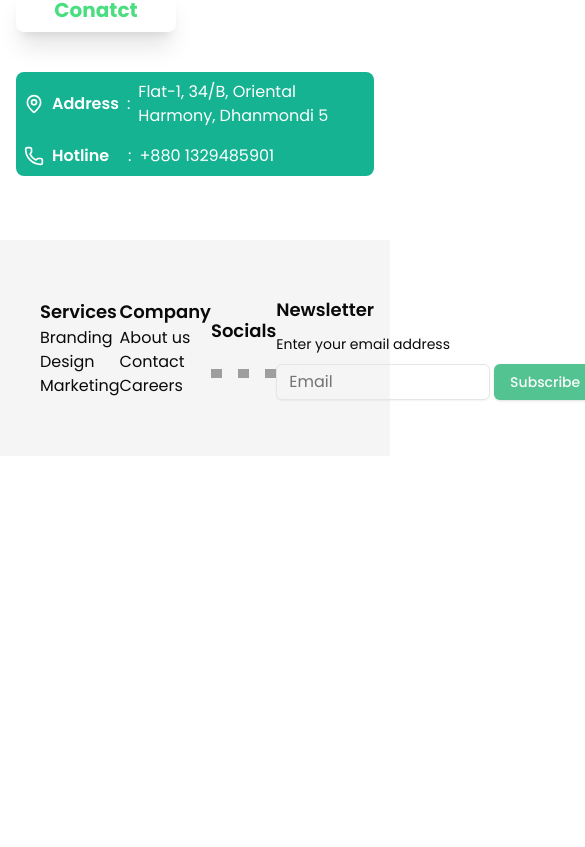
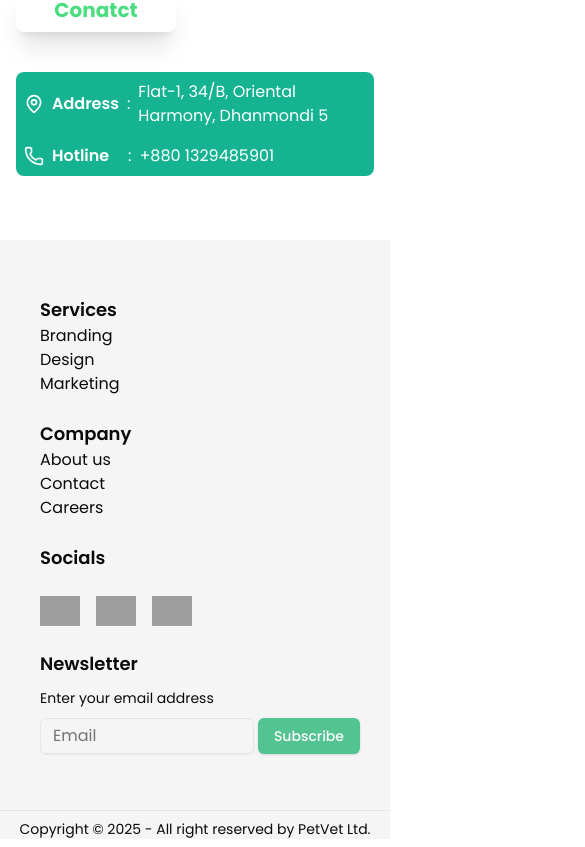
Before and after one commit to Aosaf098/PetVet, a React (Vite) app: page / in a window 390 px wide. Shown: the part 5721-6568 px from the top of the page, 585 px wide, since content can reach past the window. Before the commit the page ends 6177 px from the top, so only its background shows below. Built offline with nearby package versions, Linux system fonts and the light colour scheme; grey boxes are pictures that could not be loaded.

Commit message:
Footer Responsive

```diff
--- a/package.json
+++ b/package.json
@@ -15,6 +15,7 @@
     "@radix-ui/react-collapsible": "^1.1.3",
     "@radix-ui/react-dialog": "^1.1.6",
     "@radix-ui/react-navigation-menu": "^1.2.5",
+    "@radix-ui/react-separator": "^1.1.2",
     "@radix-ui/react-slot": "^1.1.2",
     "@radix-ui/react-tooltip": "^1.1.8",
     "class-variance-authority": "^0.7.1",
--- a/src/Components/Footer/Footer.jsx
+++ b/src/Components/Footer/Footer.jsx
@@ -2,11 +2,12 @@
 import { Button } from "../ui/button";
 import { Input } from "../ui/input";
 import { Link } from "react-router-dom";
+import { Separator } from "../ui/separator";
 
 const Footer = () => {
   return (
     <>
-      <footer class="bg-muted text-base-content mt-12 px-10 py-14 flex items-center justify-evenly">
+      <footer class="bg-muted text-base-content mt-12 px-10 py-14 flex lg:flex-row flex-col lg:items-center gap-6 lg:justify-evenly">
         <nav className="flex flex-col">
           <h6 class="font-semibold text-lg">Services</h6>
           <a class="">Branding</a>
@@ -60,6 +61,12 @@
           </fieldset>
         </form>
       </footer>
+      <Separator className="" />
+      <aside className="flex items-center justify-center pt-2 mb-2 bg-muted">
+        <p className="text-sm">
+          Copyright © {new Date().getFullYear()} - All right reserved by PetVet Ltd.
+        </p>
+      </aside>
     </>
   );
 };
--- /dev/null
+++ b/src/Components/ui/separator.jsx
@@ -0,0 +1,23 @@
+import * as React from "react"
+import * as SeparatorPrimitive from "@radix-ui/react-separator"
+
+import { cn } from "@/lib/utils"
+
+const Separator = React.forwardRef((
+  { className, orientation = "horizontal", decorative = true, ...props },
+  ref
+) => (
+  <SeparatorPrimitive.Root
+    ref={ref}
+    decorative={decorative}
+    orientation={orientation}
+    className={cn(
+      "shrink-0 bg-border",
+      orientation === "horizontal" ? "h-[1px] w-full" : "h-full w-[1px]",
+      className
+    )}
+    {...props} />
+))
+Separator.displayName = SeparatorPrimitive.Root.displayName
+
+export { Separator }
```
Also changed, not shown: 1 other file (tests, documents, lock files or other folders).
